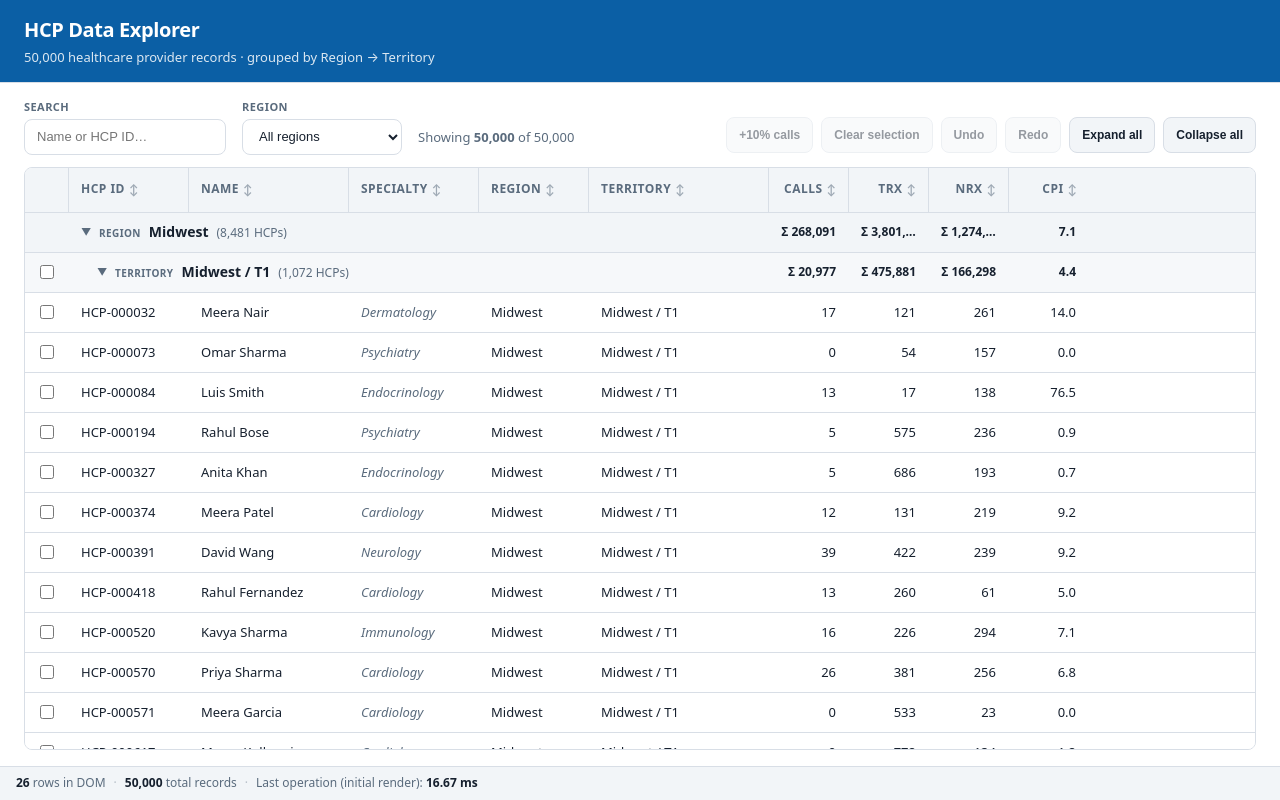
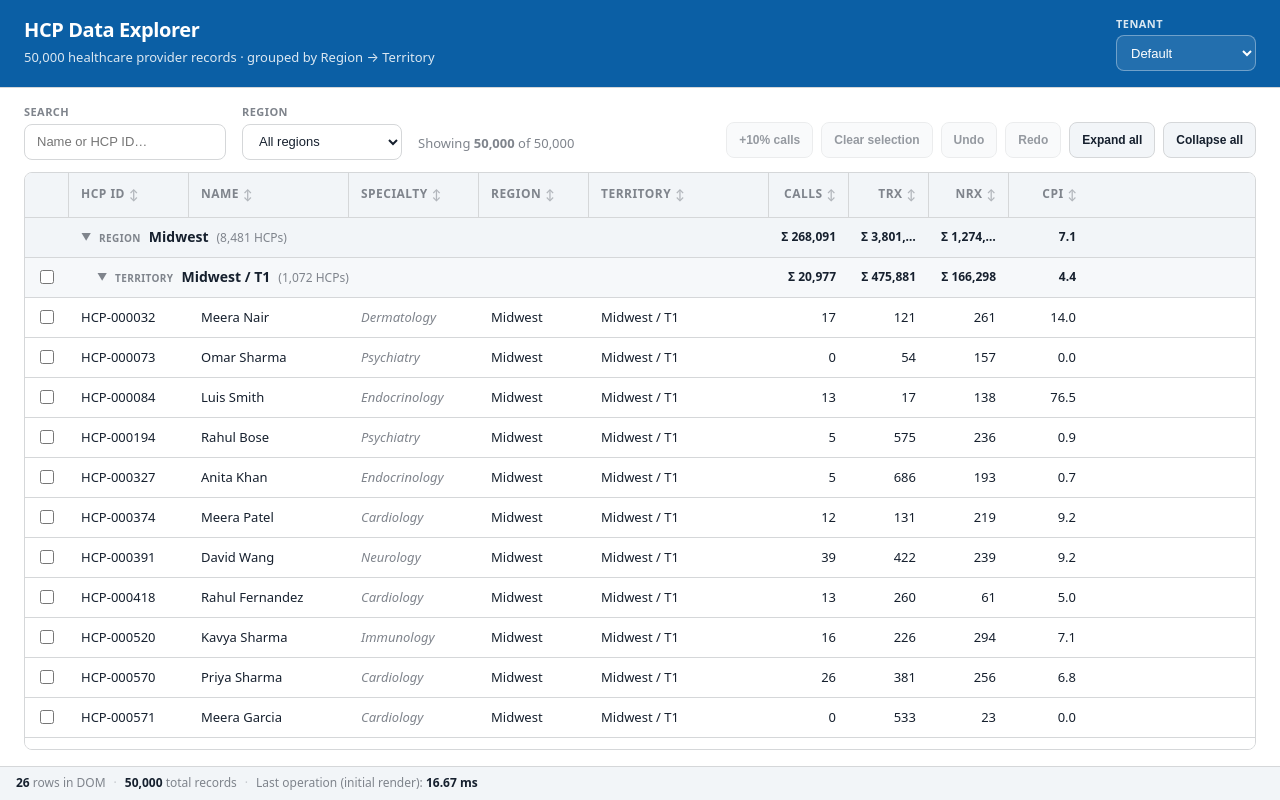
Before and after one commit to ArpitaTripathi15/HCP-Data-Explorer, a React (Vite) app in the folder hcp-data-explorer/: page / in a window 1280 px wide. Built offline with nearby package versions, Linux system fonts and the light colour scheme.

Commit message:
Add runtime tenant theming with per-field fallbacks for untrusted configs.

```diff
--- a/hcp-data-explorer/src/App.css
+++ b/hcp-data-explorer/src/App.css
@@ -34,6 +34,37 @@
   opacity: 0.85;
 }
 
+.app__tenant {
+  display: flex;
+  flex-direction: column;
+  gap: 4px;
+  flex-shrink: 0;
+}
+
+.app__tenant-label {
+  font-size: 11px;
+  font-weight: 600;
+  letter-spacing: 0.04em;
+  text-transform: uppercase;
+  opacity: 0.85;
+}
+
+.app__tenant-select {
+  height: 36px;
+  min-width: 140px;
+  padding: 0 10px;
+  border: 1px solid color-mix(in srgb, var(--color-on-primary) 35%, transparent);
+  border-radius: var(--radius);
+  background: color-mix(in srgb, var(--color-on-primary) 10%, transparent);
+  color: var(--color-on-primary);
+  font-size: 13px;
+}
+
+.app__tenant-select:focus-visible {
+  outline: 2px solid var(--color-on-primary);
+  outline-offset: 2px;
+}
+
 .app__main {
   flex: 1;
   min-height: 0;
@@ -62,8 +93,16 @@
 }
 
 .app__banner--info {
-  background: color-mix(in srgb, var(--color-primary) 12%, var(--color-surface));
-  border-color: color-mix(in srgb, var(--color-primary) 35%, var(--color-border));
+  background: color-mix(
+    in srgb,
+    var(--color-primary) 12%,
+    var(--color-surface)
+  );
+  border-color: color-mix(
+    in srgb,
+    var(--color-primary) 35%,
+    var(--color-border)
+  );
 }
 
 .app__banner-dismiss {
--- a/hcp-data-explorer/src/App.tsx
+++ b/hcp-data-explorer/src/App.tsx
@@ -1,12 +1,13 @@
 import { useCallback, useEffect, useState } from 'react'
 import type { UndoRedoOutcome } from './editing/types'
-import { DEFAULT_THEME } from './provided/theme-config'
 import { GridFooter } from './components/GridFooter/GridFooter'
 import { GridToolbar } from './components/GridToolbar/GridToolbar'
 import { VirtualGrid, type GridMetrics } from './components/VirtualGrid/VirtualGrid'
 import { useCallsEdits } from './hooks/useCallsEdits'
 import { useGroupedRows } from './hooks/useGroupedRows'
 import { useHcpData } from './hooks/useHcpData'
+import { useTenantTheme } from './hooks/useTenantTheme'
+import { themeToCssVars } from './theme/themeCssVars'
 import './App.css'
 
 function pickRevealIndex(
@@ -18,6 +19,7 @@ function pickRevealIndex(
 }
 
 function App() {
+  const { tenantId, tenantIds, theme, setTenantId } = useTenantTheme()
   const { rows, loadTimeMs } = useHcpData()
   const {
     workingRows,
@@ -157,29 +159,34 @@ function App() {
   }, [handleUndo, handleRedo])
 
   return (
-    <div
-      className="app"
-      style={{
-        ['--color-primary' as string]: DEFAULT_THEME.primary,
-        ['--color-on-primary' as string]: DEFAULT_THEME.onPrimary,
-        ['--color-background' as string]: DEFAULT_THEME.background,
-        ['--color-surface' as string]: DEFAULT_THEME.surface,
-        ['--color-text' as string]: DEFAULT_THEME.text,
-        ['--color-text-muted' as string]: '#5A6B7D',
-        ['--color-border' as string]: '#D8DEE6',
-        ['--color-row-hover' as string]: '#F7FAFC',
-        ['--radius' as string]: `${DEFAULT_THEME.radius}px`,
-      }}
-    >
+    <div className="app" style={themeToCssVars(theme)}>
       <header className="app__header">
         <div className="app__header-top">
           <div>
-            <h1 className="app__title">{DEFAULT_THEME.appName}</h1>
+            <h1 className="app__title">{theme.appName}</h1>
             <p className="app__subtitle">
               {rows.length.toLocaleString()} healthcare provider records · grouped by
               Region → Territory
             </p>
           </div>
+          <label className="app__tenant">
+            <span className="app__tenant-label">Tenant</span>
+            <select
+              className="app__tenant-select"
+              value={tenantId ?? ''}
+              onChange={(e) =>
+                setTenantId(e.target.value === '' ? null : e.target.value)
+              }
+              aria-label="Switch tenant theme"
+            >
+              <option value="">Default</option>
+              {tenantIds.map((id) => (
+                <option key={id} value={id}>
+                  {id}
+                </option>
+              ))}
+            </select>
+          </label>
         </div>
       </header>
 
@@ -199,9 +206,8 @@ function App() {
 
         {lastBulkResult ? (
           <div
-            className={`app__banner${
-              lastBulkResult.rejected.length > 0 ? '' : ' app__banner--ok'
-            }`}
+            className={`app__banner${lastBulkResult.rejected.length > 0 ? '' : ' app__banner--ok'
+              }`}
             role="status"
           >
             <span>
--- a/hcp-data-explorer/src/components/CallsCell/CallsCell.css
+++ b/hcp-data-explorer/src/components/CallsCell/CallsCell.css
@@ -58,18 +58,20 @@
 }
 
 .calls-cell--pending {
-  background: color-mix(in srgb, var(--color-primary) 12%, transparent);
+  background: color-mix(in srgb, var(--color-pending) 18%, var(--color-background));
+  box-shadow: inset 3px 0 0 var(--color-pending);
 }
 
 .calls-cell--rejected {
-  background: color-mix(in srgb, #c0392b 14%, transparent);
+  background: color-mix(in srgb, var(--color-rejected) 18%, var(--color-background));
+  box-shadow: inset 3px 0 0 var(--color-rejected);
 }
 
 .calls-cell__spinner {
   width: 10px;
   height: 10px;
-  border: 2px solid color-mix(in srgb, var(--color-primary) 35%, transparent);
-  border-top-color: var(--color-primary);
+  border: 2px solid color-mix(in srgb, var(--color-pending) 35%, transparent);
+  border-top-color: var(--color-pending);
   border-radius: 50%;
   animation: calls-spin 0.7s linear infinite;
   flex-shrink: 0;
--- /dev/null
+++ b/hcp-data-explorer/src/hooks/useTenantTheme.ts
@@ -0,0 +1,48 @@
+import { useCallback, useMemo, useState } from 'react'
+import { resolveTheme, isKnownTenant, TENANT_IDS } from '../theme/resolveTheme'
+import type { TenantTheme } from '../provided/theme-config'
+
+const QUERY_KEY = 'tenant'
+
+function readTenantFromUrl(): string | null {
+  try {
+    const id = new URLSearchParams(window.location.search).get(QUERY_KEY)
+    if (!id || !isKnownTenant(id)) return null
+    return id
+  } catch {
+    return null
+  }
+}
+
+function writeTenantToUrl(tenantId: string | null) {
+  try {
+    const url = new URL(window.location.href)
+    if (tenantId) url.searchParams.set(QUERY_KEY, tenantId)
+    else url.searchParams.delete(QUERY_KEY)
+    window.history.replaceState({}, '', url)
+  } catch {
+    /* ignore — theming still works without URL sync */
+  }
+}
+
+export interface UseTenantThemeResult {
+  tenantId: string | null
+  tenantIds: string[]
+  theme: TenantTheme
+  setTenantId: (id: string | null) => void
+}
+
+/** Runtime tenant switch — no rebuild. Invalid query values fall back to default. */
+export function useTenantTheme(): UseTenantThemeResult {
+  const [tenantId, setTenantIdState] = useState<string | null>(() => readTenantFromUrl())
+
+  const theme = useMemo(() => resolveTheme(tenantId), [tenantId])
+
+  const setTenantId = useCallback((id: string | null) => {
+    const next = id && isKnownTenant(id) ? id : null
+    setTenantIdState(next)
+    writeTenantToUrl(next)
+  }, [])
+
+  return { tenantId, tenantIds: TENANT_IDS, theme, setTenantId }
+}
--- /dev/null
+++ b/hcp-data-explorer/src/theme/resolveTheme.ts
@@ -0,0 +1,52 @@
+import {
+  DEFAULT_THEME,
+  TENANT_THEMES,
+  type TenantTheme,
+} from '../provided/theme-config'
+
+const HEX = /^#(?:[0-9a-fA-F]{3}|[0-9a-fA-F]{6})$/
+
+function isNonEmptyString(value: unknown): value is string {
+  return typeof value === 'string' && value.trim().length > 0
+}
+
+function isHexColor(value: unknown): value is string {
+  return typeof value === 'string' && HEX.test(value.trim())
+}
+
+/** Radius must be a finite number in the documented 0–24 px range. */
+function isRadius(value: unknown): value is number {
+  return typeof value === 'number' && Number.isFinite(value) && value >= 0 && value <= 24
+}
+
+function pick<K extends keyof TenantTheme>(
+  partial: Partial<TenantTheme> | undefined,
+  key: K,
+  isValid: (value: unknown) => value is TenantTheme[K],
+): TenantTheme[K] {
+  const raw = partial?.[key]
+  return isValid(raw) ? raw : DEFAULT_THEME[key]
+}
+
+/**
+ * Sanitize a customer theme: each invalid/missing field falls back independently.
+ * Unknown tenant ids resolve entirely to DEFAULT_THEME.
+ */
+export function resolveTheme(tenantId: string | null): TenantTheme {
+  const partial = tenantId ? TENANT_THEMES[tenantId] : undefined
+  return {
+    appName: pick(partial, 'appName', isNonEmptyString),
+    primary: pick(partial, 'primary', isHexColor),
+    onPrimary: pick(partial, 'onPrimary', isHexColor),
+    background: pick(partial, 'background', isHexColor),
+    surface: pick(partial, 'surface', isHexColor),
+    text: pick(partial, 'text', isHexColor),
+    radius: pick(partial, 'radius', isRadius),
+  }
+}
+
+export const TENANT_IDS = Object.keys(TENANT_THEMES)
+
+export function isKnownTenant(id: string): boolean {
+  return Object.prototype.hasOwnProperty.call(TENANT_THEMES, id)
+}
--- /dev/null
+++ b/hcp-data-explorer/src/theme/themeCssVars.ts
@@ -0,0 +1,20 @@
+import type { TenantTheme } from '../provided/theme-config'
+import type { CSSProperties } from 'react'
+
+/** Mixes used when tenant does not provide muted/border tokens. */
+export function themeToCssVars(theme: TenantTheme): CSSProperties {
+  return {
+    ['--color-primary' as string]: theme.primary,
+    ['--color-on-primary' as string]: theme.onPrimary,
+    ['--color-background' as string]: theme.background,
+    ['--color-surface' as string]: theme.surface,
+    ['--color-text' as string]: theme.text,
+    ['--color-text-muted' as string]: `color-mix(in srgb, ${theme.text} 55%, ${theme.background})`,
+    ['--color-border' as string]: `color-mix(in srgb, ${theme.text} 18%, ${theme.background})`,
+    ['--color-row-hover' as string]: `color-mix(in srgb, ${theme.primary} 6%, ${theme.background})`,
+    ['--radius' as string]: `${theme.radius}px`,
+    // Semantic edit states — independent of tenant primary so they stay distinct
+    ['--color-pending' as string]: '#0B8A8A',
+    ['--color-rejected' as string]: '#C0392B',
+  }
+}
```
Also changed, not shown: hcp-data-explorer/src/components/VirtualGrid/VirtualGrid.css (+35 -7 lines), hcp-data-explorer/src/components/VirtualGrid/VirtualGrid.tsx (+4 -6 lines), hcp-data-explorer/src/editing/types.ts (+29 -29 lines), hcp-data-explorer/src/hooks/useGroupedRows.ts (+62 -59 lines).
